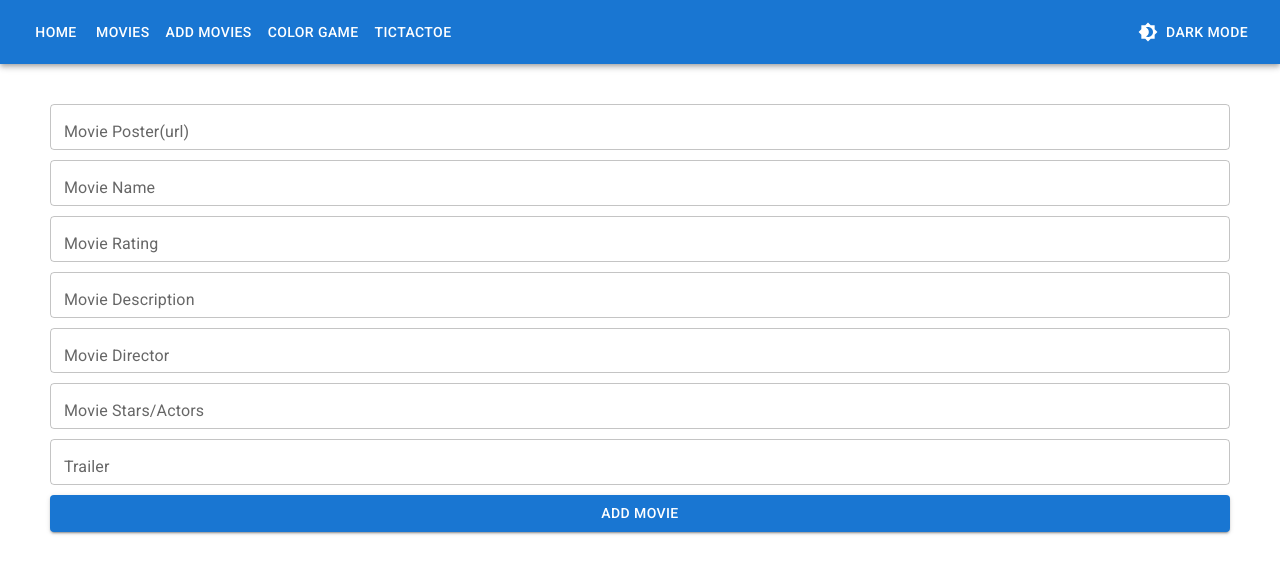
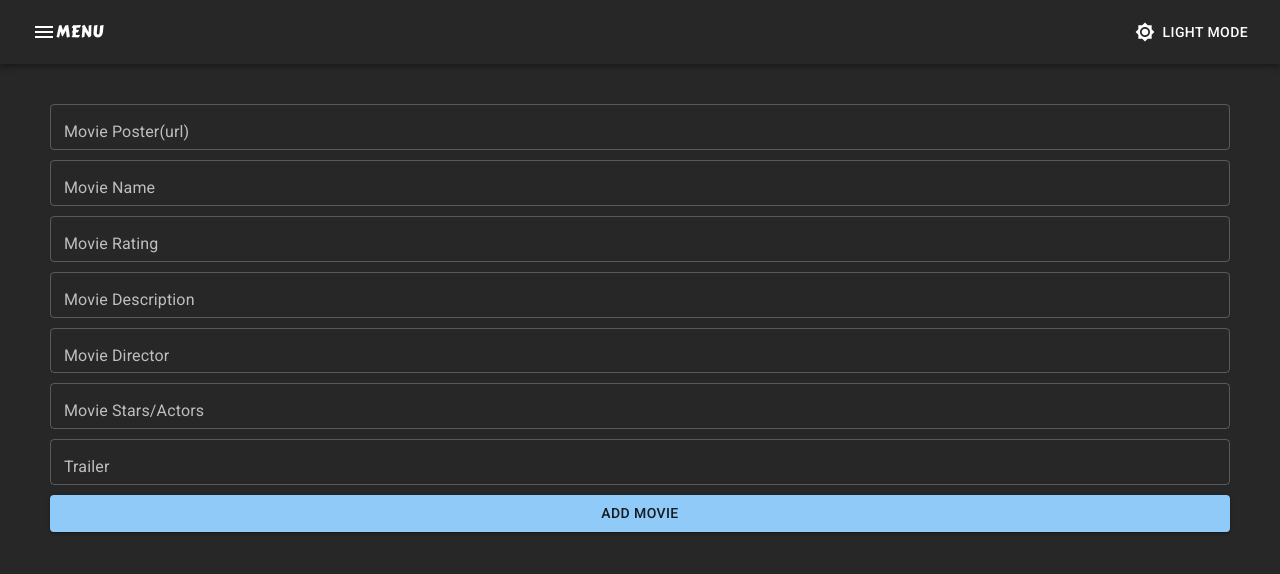
Before and after one commit to BINDHARAN/Movie-app, a React (Create React App) app: page /movies/add in a window 1280 px wide. Shown: the top 574 px of the page. Built offline with nearby package versions, Linux system fonts and the light colour scheme; a web font is replaced by a local one.

Commit message:
_id updated

```diff
--- a/src/AddMovie.js
+++ b/src/AddMovie.js
@@ -1,7 +1,7 @@
 import Button from "@mui/material/Button";
 import TextField from "@mui/material/TextField";
 import { useHistory } from "react-router-dom";
-import {api} from  "./MovieList.1";
+import { api } from "./MovieList.1";
 import { useFormik } from "formik";
 import * as yup from "yup";
 
@@ -51,17 +51,18 @@
       name: "",
       rating: "",
       description: "",
-      director:"",
-      stars:"",
-    trailer:""},
+      director: "",
+      stars: "",
+      trailer: ""
+    },
     validationSchema: formValidationSchema,
-    onSubmit: (newMovie) =>addMovie(newMovie),
+    onSubmit: (newMovie) => addMovie(newMovie),
   });
 
-    const addMovie=(newMovie)=>{
+  const addMovie = (newMovie) => {
     fetch(`${api}`, {
       method: "POST",
-            body: JSON.stringify(newMovie),
+      body: JSON.stringify([newMovie]),
       headers: {
         "Content-Type": "application/json",
       },
--- a/src/App.css
+++ b/src/App.css
@@ -87,6 +87,16 @@
 
 .infoOutlineIcon {
   cursor: pointer;
+}
+
+.drawer-icon {
+  font-family: 'Carter One', cursive;
+  display: flex;
+  font-size: larger;
+  align-items: center;
+}
+.drawer-name {
+  font-family: var(--font-serif);
 }
 
 .button-group {
--- a/src/App.js
+++ b/src/App.js
@@ -1,56 +1,136 @@
-import "./App.css";
-import { Switch, Route, Redirect } from "react-router-dom";
-import { TicTacToe } from "./TicTacToe";
-import { AddColor } from "./AddColor";
-import { NotFound } from "./NotFound";
-import { Msg } from "./Msg";
+import './App.css'
+import { Switch, Route, Redirect } from 'react-router-dom'
+import { TicTacToe } from './TicTacToe'
+import { AddColor } from './AddColor'
+import { NotFound } from './NotFound'
+import { Msg } from './Msg'
 // import { list } from "./list";
-import { DisplayMovieDetails } from "./DisplayMovieDetails";
-import { AddMovie } from "./AddMovie";
-import { EditMovie } from "./EditMovie";
-import { useState } from "react";
-import { useHistory } from "react-router-dom";
-import AppBar from '@mui/material/AppBar';
-import Button from '@mui/material/Button';
-import Toolbar from '@mui/material/Toolbar';
-import { MovieList } from "./MovieList.1";
-import { createTheme, ThemeProvider } from '@mui/material/styles';
-import Paper from '@mui/material/Paper';
-import Brightness4Icon from '@mui/icons-material/Brightness4';
-import Brightness7Icon from '@mui/icons-material/Brightness7';
+import { DisplayMovieDetails } from './DisplayMovieDetails'
+import { AddMovie } from './AddMovie'
+import { EditMovie } from './EditMovie'
+import { useState, Fragment } from 'react'
+import { useHistory } from 'react-router-dom'
+import AppBar from '@mui/material/AppBar'
+import Button from '@mui/material/Button'
+import Toolbar from '@mui/material/Toolbar'
+import { MovieList } from './MovieList.1'
+import { createTheme, ThemeProvider } from '@mui/material/styles'
+import Paper from '@mui/material/Paper'
+import Brightness4Icon from '@mui/icons-material/Brightness4'
+import Brightness7Icon from '@mui/icons-material/Brightness7'
 // import Recipe from "./recipe";
+import Box from '@mui/material/Box'
+import Drawer from '@mui/material/Drawer'
+import List from '@mui/material/List'
+import ListItem from '@mui/material/ListItem'
+import ListItemText from '@mui/material/ListItemText'
+import MenuIcon from '@mui/icons-material/Menu'
+import HomeIcon from '@mui/icons-material/Home'
 
+import AddCircleIcon from '@mui/icons-material/AddCircle'
+import MovieIcon from '@mui/icons-material/Movie'
 export default function App() {
+  const history = useHistory()
 
-
-  const history = useHistory();
-
-  const [mode, setMode] = useState("light")
+  const [mode, setMode] = useState('dark')
   const theme = createTheme({
     palette: {
       mode: mode,
     },
-  });
+  })
+
+  // drawer
+  const array = [
+    {
+      name: <div className="drawer-name">Home</div>,
+      onClick: '/',
+      icon: <HomeIcon />,
+    },
+    {
+      name: <div className="drawer-name">Movies</div>,
+      onClick: '/movies',
+      icon: <MovieIcon />,
+    },
+    {
+      name: <div className="drawer-name">Add Movies</div>,
+      onClick: '/movies/add',
+      icon: <AddCircleIcon />,
+    },
+  ]
+
+  const [state, setState] = useState({
+    left: false,
+  })
+
+  const toggleDrawer = (anchor, open) => (event) => {
+    if (
+      event.type === 'keydown' &&
+      (event.key === 'Tab' || event.key === 'Shift')
+    ) {
+      return
+    }
+
+    setState({ ...state, [anchor]: open })
+  }
+
+  const list = (anchor) => (
+    <Box
+      sx={{ width: anchor === 'top' || anchor === 'bottom' ? 'auto' : 250 }}
+      role="presentation"
+      onClick={toggleDrawer(anchor, false)}
+      onKeyDown={toggleDrawer(anchor, false)}
+    >
+      <List>
+        {array.map(({ name, onClick, icon }, index) => (
+          <ListItem
+            button
+            key={index}
+            onClick={() => {
+              history.push(onClick)
+            }}
+          >
+            <ListItemText color="success" primary={name} />
+            {icon}
+          </ListItem>
+        ))}
+      </List>
+    </Box>
+  )
 
   return (
     <ThemeProvider theme={theme}>
-      <Paper elevation={4} style={{ borderRadius: "0px", minHeight: "100vh" }} >
+      <Paper elevation={4} style={{ borderRadius: '0px', minHeight: '100vh' }}>
         <div className="App">
-
           <AppBar position="static">
             <Toolbar>
+              {['left'].map((anchor) => (
+                <Fragment key={anchor}>
+                  <Button color="inherit" onClick={toggleDrawer(anchor, true)}>
+                    <div className="drawer-icon">
+                      <MenuIcon />
+                      Menu
+                    </div>
+                  </Button>
+                  <Drawer
+                    anchor={anchor}
+                    open={state[anchor]}
+                    onClose={toggleDrawer(anchor, false)}
+                  >
+                    {list(anchor)}
+                  </Drawer>
+                </Fragment>
+              ))}
 
-              <Button color="inherit" onClick={() => history.push("/")}>Home</Button>
-              <Button color="inherit" onClick={() => history.push("/movies")}>Movies</Button>
-              <Button color="inherit" onClick={() => history.push("/movies/add")}>Add Movies</Button>
-              <Button color="inherit" onClick={() => history.push("/color-game")}>Color Game</Button>
-              <Button color="inherit" onClick={() => history.push("/TicTacToe")}>TicTacToe</Button>
-              {/* <Button color="inherit" onClick={() => history.push("/recipe")}>recipe</Button> */}
-              <Button color="inherit"
-                style={{ marginLeft: "auto" }}
-                startIcon={mode === 'dark' ? <Brightness7Icon /> : <Brightness4Icon />}
-                onClick={() => setMode(mode === "light" ? "dark" : "light")} >
-                {mode === "light" ? "dark" : "light"} Mode
+              {/* light and dark mode logic */}
+              <Button
+                color="inherit"
+                style={{ marginLeft: 'auto' }}
+                startIcon={
+                  mode === 'dark' ? <Brightness7Icon /> : <Brightness4Icon />
+                }
+                onClick={() => setMode(mode === 'light' ? 'dark' : 'light')}
+              >
+                {mode === 'light' ? 'dark' : 'light'} Mode
               </Button>
             </Toolbar>
           </AppBar>
@@ -58,7 +138,7 @@
           <Switch>
             <Route path="/films">
               <Redirect to="/movies" />
-            </Route >
+            </Route>
 
             {/* <Route path="/recipe">
               <div className="movies-page">
@@ -84,7 +164,6 @@
               </div>
             </Route>
 
-
             <Route path="/movies">
               <div className="movies-page">
                 <MovieList />
@@ -100,13 +179,16 @@
             </Route>
 
             <Route exact path="/">
-              < Msg />
+              <Msg />
             </Route>
 
-            <Route path="**"> <NotFound /> </Route>
+            <Route path="**">
+              {' '}
+              <NotFound />{' '}
+            </Route>
           </Switch>
         </div>
       </Paper>
     </ThemeProvider>
-  );
+  )
 }
--- a/src/EditMovie.js
+++ b/src/EditMovie.js
@@ -1,9 +1,9 @@
 import Button from "@mui/material/Button";
 import TextField from "@mui/material/TextField";
-import { useState,useEffect } from "react";
+import { useState, useEffect } from "react";
 import { useHistory } from "react-router-dom";
 import { useParams } from "react-router-dom";
-import {api} from  "./MovieList.1";
+import { api } from "./MovieList.1";
 import CircularProgress from '@mui/material/CircularProgress';
 import { useFormik } from "formik";
 import { formValidationSchema } from "./AddMovie";
@@ -16,35 +16,35 @@
 
   useEffect(() => {
     fetch(`${api}/${id}`)
-  .then(data=>data.json())
-  .then((movies)=>setMovie(movies))
-   },[id]);
+      .then(data => data.json())
+      .then((movies) => setMovie(movies))
+  }, [id]);
 
   return (
     <div>{movie ? <MovieForm movie={movie} /> : <h2 className="edit-loadmsg"> Loading... <CircularProgress /></h2>} </div>
   );
 }
 
-function MovieForm({movie}){
+function MovieForm({ movie }) {
   const history = useHistory()
 
   const formik = useFormik({
 
     initialValues: {
-      profile:movie.profile ,
-      name:movie.name,
-      rating:movie.rating,
-      description:movie.description,
-      director:movie.director,
-      stars:movie.stars,
-      trailer:movie.trailer
+      profile: movie.profile,
+      name: movie.name,
+      rating: movie.rating,
+      description: movie.description,
+      director: movie.director,
+      stars: movie.stars,
+      trailer: movie.trailer
     },
     validationSchema: formValidationSchema,
     onSubmit: (editedMovie) => editMovie(editedMovie),
   });
 
-    const editMovie=(editedMovie)=>{
-      fetch(`${api}/${movie.id}`, {
+  const editMovie = (editedMovie) => {
+    fetch(`${api}/${movie._id}`, {
       method: "PUT",
       body: JSON.stringify(editedMovie),
       headers: {
@@ -54,7 +54,7 @@
   }
 
 
-    return(
+  return (
     <div>
       <form onSubmit={formik.handleSubmit}>
         <div className="movie_form">
--- a/src/MovieList.1.js
+++ b/src/MovieList.1.js
@@ -12,6 +12,7 @@
 import CardContent from '@mui/material/CardContent';
 
 export const api = "https://bindharan.herokuapp.com/movies"
+// export const api = "http://localhost:5000/movies"
 
 export function MovieList() {
   const history = useHistory()
@@ -38,7 +39,7 @@
   return (
     <div className="card-container">
       {movies.map(
-        ({ name, profile, rating, description, director, stars, id }, index) => (
+        ({ name, profile, rating, description, director, stars, _id }, index) => (
           <Movie
             key={index}
             name={name}
@@ -55,7 +56,7 @@
                 <IconButton aria-label="delete"
                   style={{ marginLeft: "auto" }}
                   onClick={() => {
-                    deleteMovie(id)
+                    deleteMovie(_id)
                   }}
                   color="error">
                   <DeleteIcon />
@@ -66,14 +67,14 @@
             editButton={
               <Tooltip title="Edit">
                 <IconButton aria-label="edit button"
-                  onClick={() => history.push(`./movies/edit/${id}`)}
+                  onClick={() => history.push(`./movies/edit/${_id}`)}
                   color="secondary">
                   <EditIcon />
                 </IconButton>
               </Tooltip>
 
             }
-            id={id}
+            id={_id}
 
           />
         )
```
Lines whose indentation alone changed are shown as unchanged.
